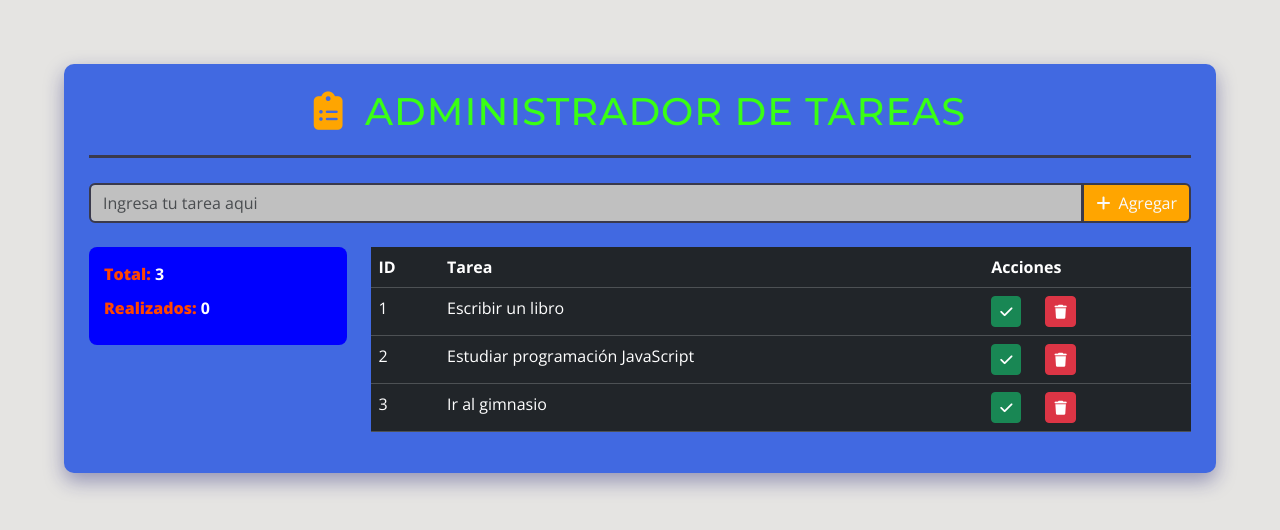
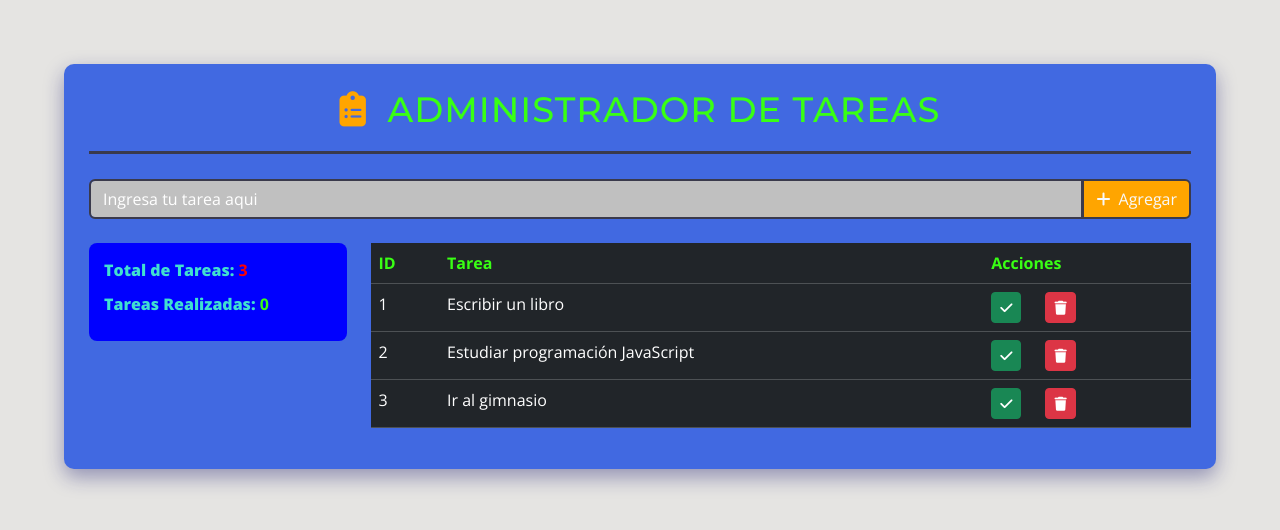
Before and after one commit to DiegoDeveloper7/5to_AdministradorDeTareas_metodos, a plain HTML site: page index.html in a window 1280 px wide. Drawn offline with nearby package versions, Linux system fonts and the light colour scheme.

Commit message:
7. ultimas modificaciones: evento enter y estilos

```diff
--- a/assets/css/estilos.css
+++ b/assets/css/estilos.css
@@ -34,7 +34,7 @@ body {
 
 .admin-header h1 {
     color: #39FF14;
-    font-size: 2.4rem;
+    font-size: 2.2rem;
     font-weight: 500;
     margin-bottom: 0;
     letter-spacing: 1px;
@@ -57,19 +57,12 @@ body {
 .input-group .form-control:focus {
     background-color: blue;
     border-color: #39FF14;
-    -box-shadow: 0 0 0 0.2rem rgba(90, 90, 124, 0.25);
-    color: white;
 }
 
-/*.input-group .form-control::placeholder {
-    color: #9090a0;
+#tarea::placeholder {
+  color: white;
+  opacity: 1;
 }
-
-.input-group .form-control:disabled {
-    background-color: #2a2a3c;
-    color: #9090a0;
-}*/
-
 
 /* Estilos del boton agregar */
 
@@ -102,7 +95,7 @@ body {
 
 .details-section p {
     margin-bottom: 10px;
-    color: orangered;
+    color: turquoise;
     font-weight: 800;
 }
 
@@ -111,85 +104,14 @@ body {
     font-weight: 700;
 }
 
-
-
-
-/* Estilos de la tabla contenedorea de las tareas */
-
-/* .table-dark {
-    background-color: #252538;
-    color: #e0e0f0;
-    border-radius: 8px;
-    overflow: hidden;
+#totalTareas {
+    color: red;
 }
 
-.table-dark thead {
-    background-color: #2a2a3c;
+#tareasRealizadas {
+    color: #39FF14;
 }
 
-.table-dark td, .table-dark th {
-    border-color: #3a3a4c;
-    padding: 12px 15px;
+.col-md-9 th {
+    color: #39FF14;
 }
-
-.table-dark tbody tr {
-    transition: background-color 0.2s;
-}
-
-.table-dark tbody tr:hover {
-    background-color: #2a2a3c;
-}
-
-.form-check-input {
-    background-color: #2a2a3c;
-    border-color: #5a5a7c;
-    width: 22px;
-    height: 22px;
-    transition: all 0.2s;
-}
-
-.form-check-input:hover {
-    background-color: #3a3a4c;
-    border-color: #5a5a7c;
-    color: #ffffff;
-    box-shadow: 0 0 0 0.2rem rgba(90, 90, 124, 0.25);
-}
-
-.form-check-input:checked {
-    background-color: #5a5a7c;
-    border-color: #5a5a7c;
-}
-
-.btn-remove {
-    background-color: #d9534f;  rojo anaranjado
-    border: 1px solid #c9302c;
-    color: #fff;
-    width: 28px;
-    height: 24px;
-    padding: 0;
-    display: inline-flex;
-    align-items: center;
-    justify-content: center;
-    transition: all 0.2s;
-}
-
-.btn-remove:hover {
-    background-color: #c9302c; más oscuro al pasar el mouse
-    border-color: #ac2925;
-    color: #fff;
-    box-shadow: 0 0 0 0.2rem rgba(201, 48, 44, 0.25);
-}
-
-td.completed {
-    color: #28a745;
-    font-weight: 600;
-}
-
-.completed::before {
-    font-family: "Font Awesome 6 Free";
-    font-size: 1.2rem;
-    content: "\f560";
-    font-weight: 600;
-    margin-right: 0.5rem;
-    color: #28a745;
-} */
--- a/assets/js/index.js
+++ b/assets/js/index.js
@@ -1,7 +1,6 @@
-// Arreglo inicial con tareas predefinidas
 const listaTareas = [
   {
-    id: Date.now(), // Primera tarea con un id basado en la hora actual
+    id: Date.now(),
     name: 'Escribir un libro',
     completed: false
   },
@@ -17,7 +16,7 @@ const listaTareas = [
   }
 ];
 
-// Referencias a elementos del DOM
+
 const inputTarea = document.getElementById('tarea');
 const btnAgregar = document.getElementById('agregarTarea');
 const cuerpoTabla = document.getElementById('cuerpoTabla');
@@ -25,7 +24,8 @@ const totalTareas = document.getElementById('totalTareas');
 const tareasRealizadas = document.getElementById('tareasRealizadas');
 
 
-// Mostrar todas las tareas actuales en la tabla
+// FUNCIÓN RENDERIZAR TAREAS
+
 function renderizarTareas() {
   cuerpoTabla.innerHTML = ''; // Limpiar tabla
 
@@ -34,17 +34,19 @@ function renderizarTareas() {
 
     // Columna ID
     const colID = document.createElement('td');
-    colID.textContent = index + 1;
+    colID.textContent = index +1;
 
     // Columna Nombre de Tarea
     const colNombre = document.createElement('td');
     colNombre.textContent = tarea.name;
     if (tarea.completed) {
       colNombre.style.textDecoration = 'line-through';
-      colNombre.style.color = '#39FF14'; // mi modificacion color texto tarea realizada quede aquiiiiiiiiiiiiiiiiiiiiiiiii
+      colNombre.style.color = '#39FF14'; // modificación estilos adiconales
       colNombre.style.backgroundColor = '#013220'
       colID.style.color = '#39FF14'
     }
+
+       console.log(tarea.id) // ids Date.now
 
     // Columna Acciones
     const colAcciones = document.createElement('td');
@@ -60,11 +62,10 @@ function renderizarTareas() {
 
     };
 
-     console.log(tarea.id) // verificar por que se genrar 4 id por cada click ******************************************
 
     // BOTON PARA ELIMINAR TAREA
     const btnEliminar = document.createElement('button');
-    btnEliminar.className = 'btn btn-danger btn-sm ms-3'; // ⬅️ MODIFICADO: se añadió 'ms-3'
+    btnEliminar.className = 'btn btn-danger btn-sm ms-3'; // margen bt borrar modificado ms-3
     btnEliminar.innerHTML = '<i class="fas fa-trash"></i>';
     btnEliminar.onclick = () => {
 
@@ -93,6 +94,7 @@ function renderizarTareas() {
 }
 
 
+
 // FUNCIÓN ACTUALIZAR CONTADORES
 
 function actualizarContadores() {
@@ -101,7 +103,7 @@ function actualizarContadores() {
 }
 
 
-// FUNCION AGREGAR TAREA: Agregar nueva tarea desde el input
+// FUNCION AGREGAR TAREA
 
 function agregarTarea() {
   const textoTarea = inputTarea.value.trim();
@@ -118,11 +120,20 @@ function agregarTarea() {
   inputTarea.value = '';
   actualizarContadores();
   renderizarTareas();
+
 }
 
-// Evento click del botón Agregar
+
+// MÓDULOS DE EVENTOS PARA AGREGAR TAREAS
+
 btnAgregar.addEventListener('click', agregarTarea);
 
-// Inicializar la aplicación
+inputTarea.addEventListener('keydown', (e) => {
+  if (e.key === 'Enter') {
+    agregarTarea();
+  }
+});
+
+
 renderizarTareas();
 actualizarContadores();
--- a/index.html
+++ b/index.html
@@ -24,7 +24,6 @@
           <i class="fas fa-clipboard-list"></i> ADMINISTRADOR DE TAREAS
         </h1>
       </div>
-      <!-- Header -->
 
       <!-- Bloque de la entrada de tareas y boton agregar -->
       <div class="input-group mb-4">
@@ -42,10 +41,10 @@
         <div class="col-md-3 mb-3 mb-md-0">
           <div class="details-section">
             <p>
-              Total: <span id="totalTareas">0</span>
+              Total de Tareas: <span id="totalTareas">0</span>
             </p>
             <p>
-              Realizados: <span id="tareasRealizadas">0</span>
+             Tareas Realizadas: <span id="tareasRealizadas">0</span>
             </p>
           </div>
         </div>
@@ -69,7 +68,7 @@
             </table>
           </div>
         </div>
-        <!-- Todo List Section -->
+
 
       </div>
       <!-- Sections -->
@@ -82,7 +81,7 @@
 
   <!-- Bootstrap -->
   <script src="https://cdnjs.cloudflare.com/ajax/libs/bootstrap/5.3.3/js/bootstrap.min.js"></script>
-  <!-- Script -->
+
   <script src="./assets/js/index.js"></script>
 </body>
 </html>
```
